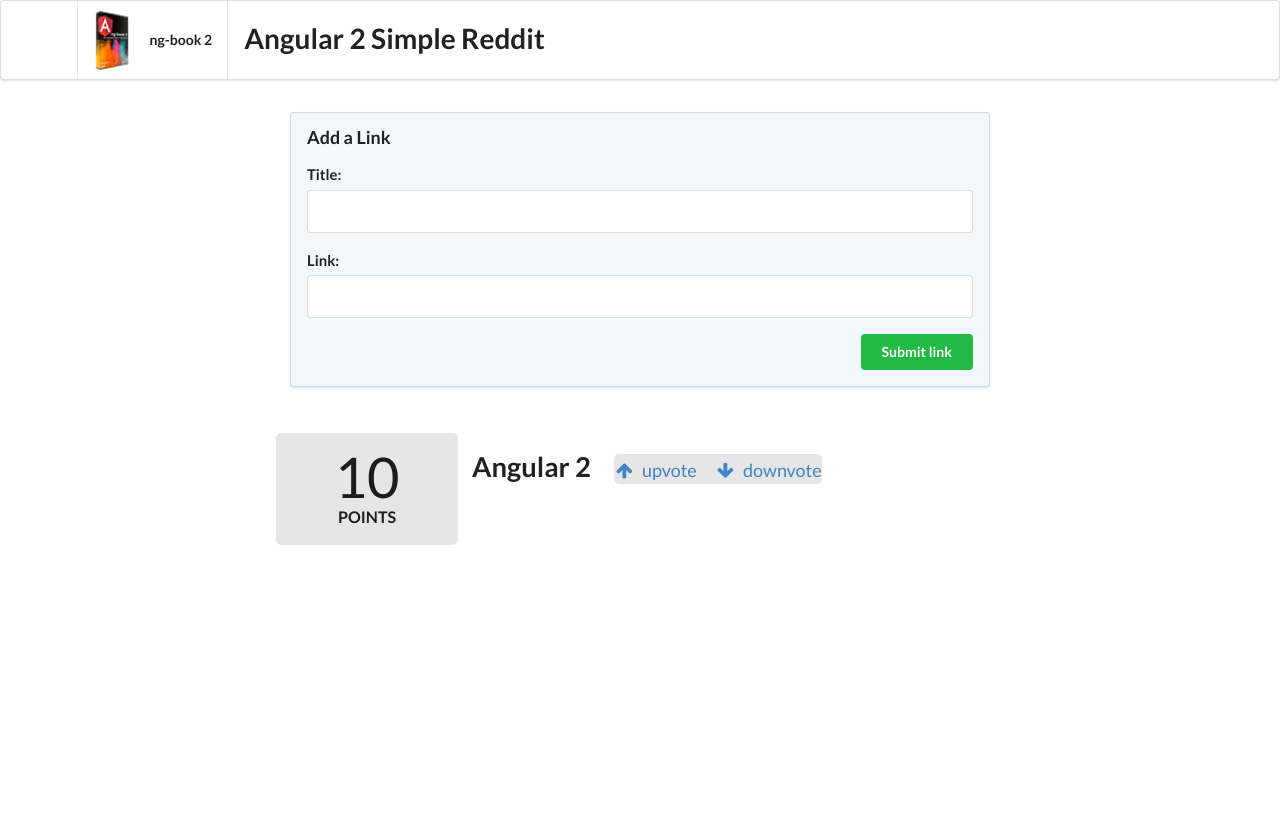
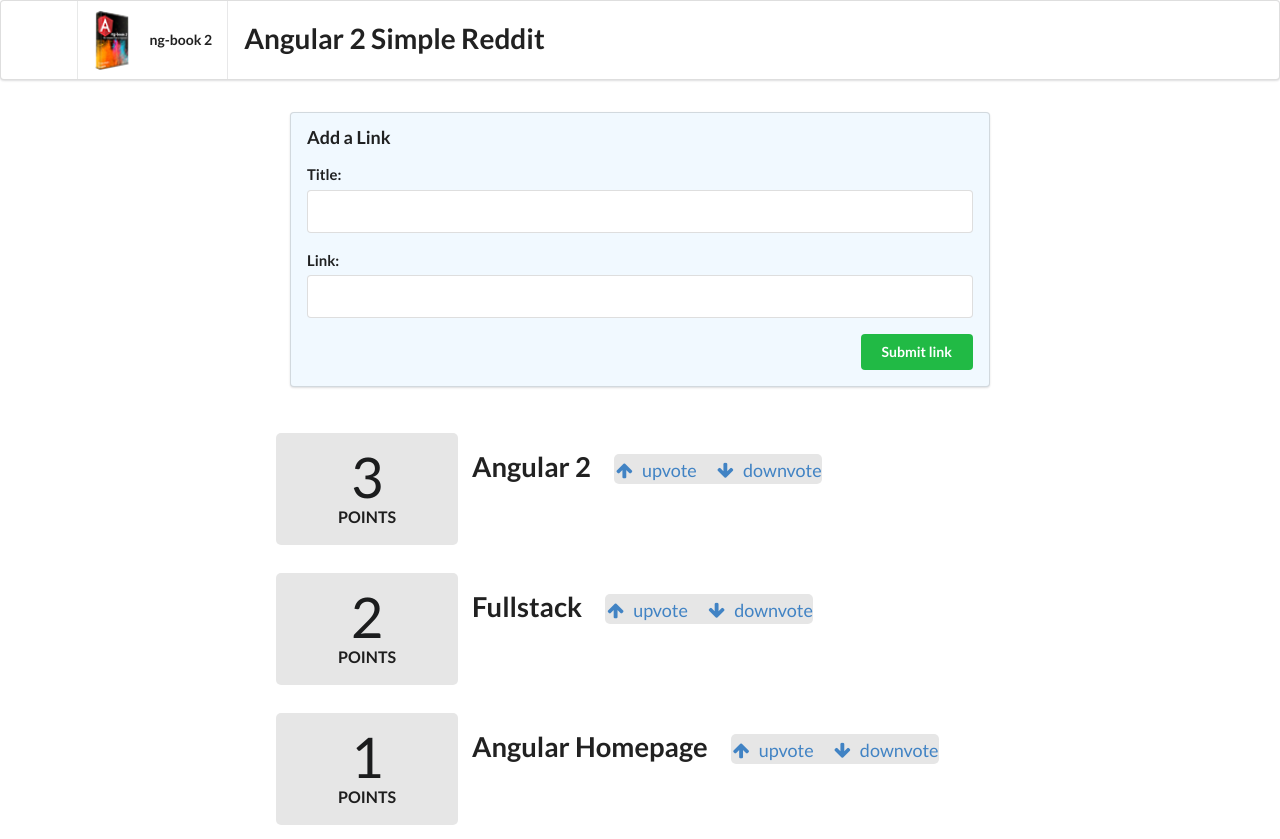
Before and after one commit to vincent-guo/angular2-reddit, an Angular app: page / in a window 1280 px wide. Before the commit the page ends 800 px from the top, so only its background shows below. Built offline with nearby package versions, Linux system fonts and the light colour scheme.

Commit message:
use the article model in app and article component

```diff
--- a/src/app/app.component.html
+++ b/src/app/app.component.html
@@ -14,6 +14,6 @@
 </form>
 
 <div class="ui grid posts">
-  <app-article>
+  <app-article *ngFor="let article of articles" [article]="article">
   </app-article>
 </div>
--- a/src/app/app.component.ts
+++ b/src/app/app.component.ts
@@ -1,4 +1,5 @@
 import { Component } from '@angular/core';
+import {Article} from './article/article.model';
 
 @Component({
   selector: 'app-root',
@@ -6,8 +7,21 @@
   styleUrls: ['./app.component.css']
 })
 export class AppComponent {
+  articles: Article[];
+
+  constructor() {
+    this.articles = [
+      new Article('Angular 2', 'http://angular.io', 3),
+      new Article('Fullstack', 'http://fullstack.io', 2),
+      new Article('Angular Homepage', 'http://angular.io', 1)
+    ];
+  }
+
   addArticle(title: HTMLInputElement, link: HTMLInputElement): boolean {
     console.log(`Adding article title: ${title.value} and link: ${link.value}`);
+    this.articles.push(new Article(title.value, link.value, 0));
+    title.value = '';
+    link.value = '';
     return false;
   }
 }
--- a/src/app/article/article.component.ts
+++ b/src/app/article/article.component.ts
@@ -1,4 +1,4 @@
-import { Component, OnInit } from '@angular/core';
+import {Component, Input, OnInit} from '@angular/core';
 import {Article} from './article.model';
 
 @Component({
@@ -10,13 +10,7 @@
   }
 })
 export class ArticleComponent implements OnInit {
-  article: Article;
-
-  constructor() {
-    this.article = new Article('Angular 2',
-      'http://angular.io',
-      10);
-  }
+  @Input() article: Article;
 
   ngOnInit() {
   }
```
